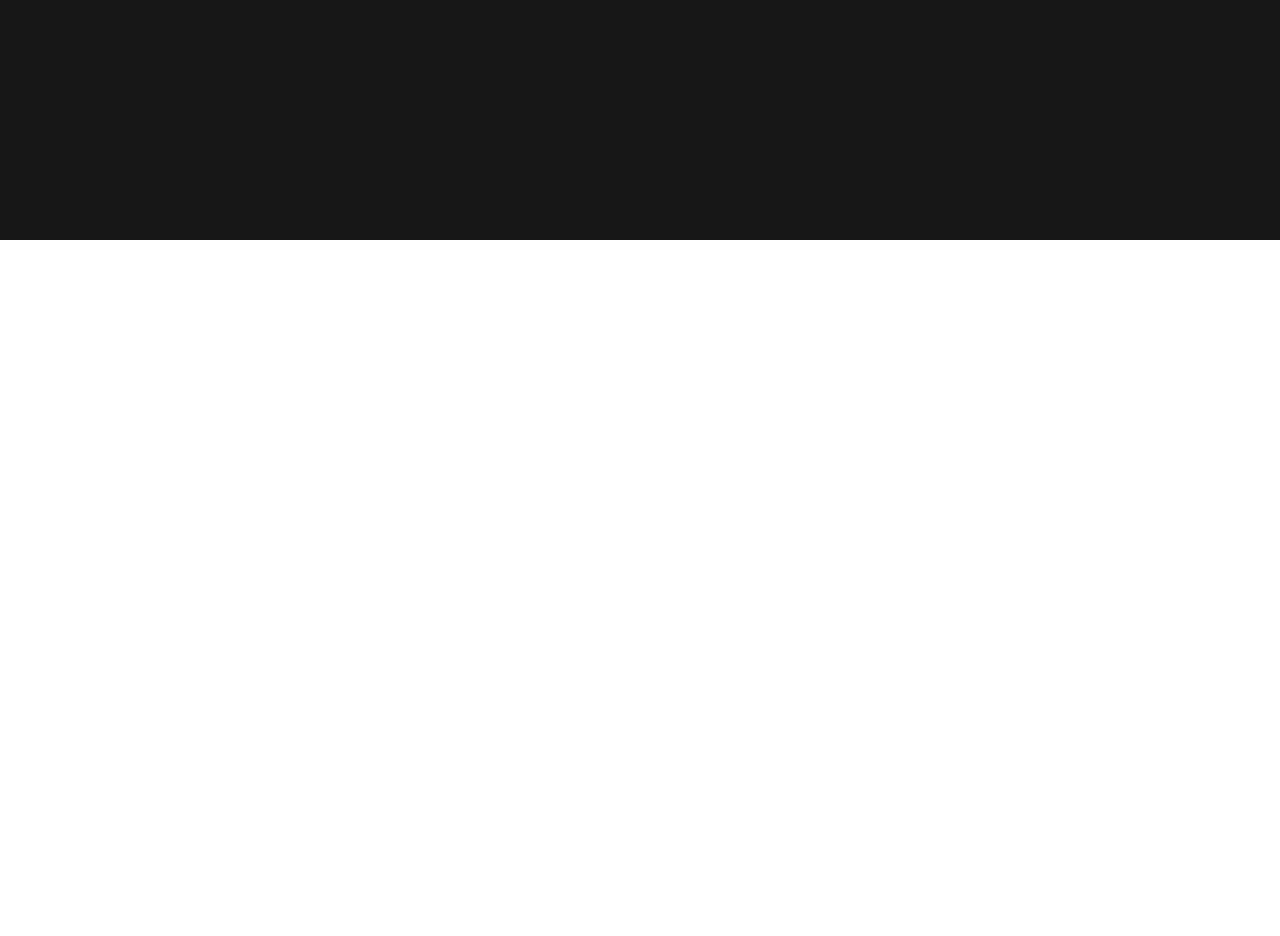
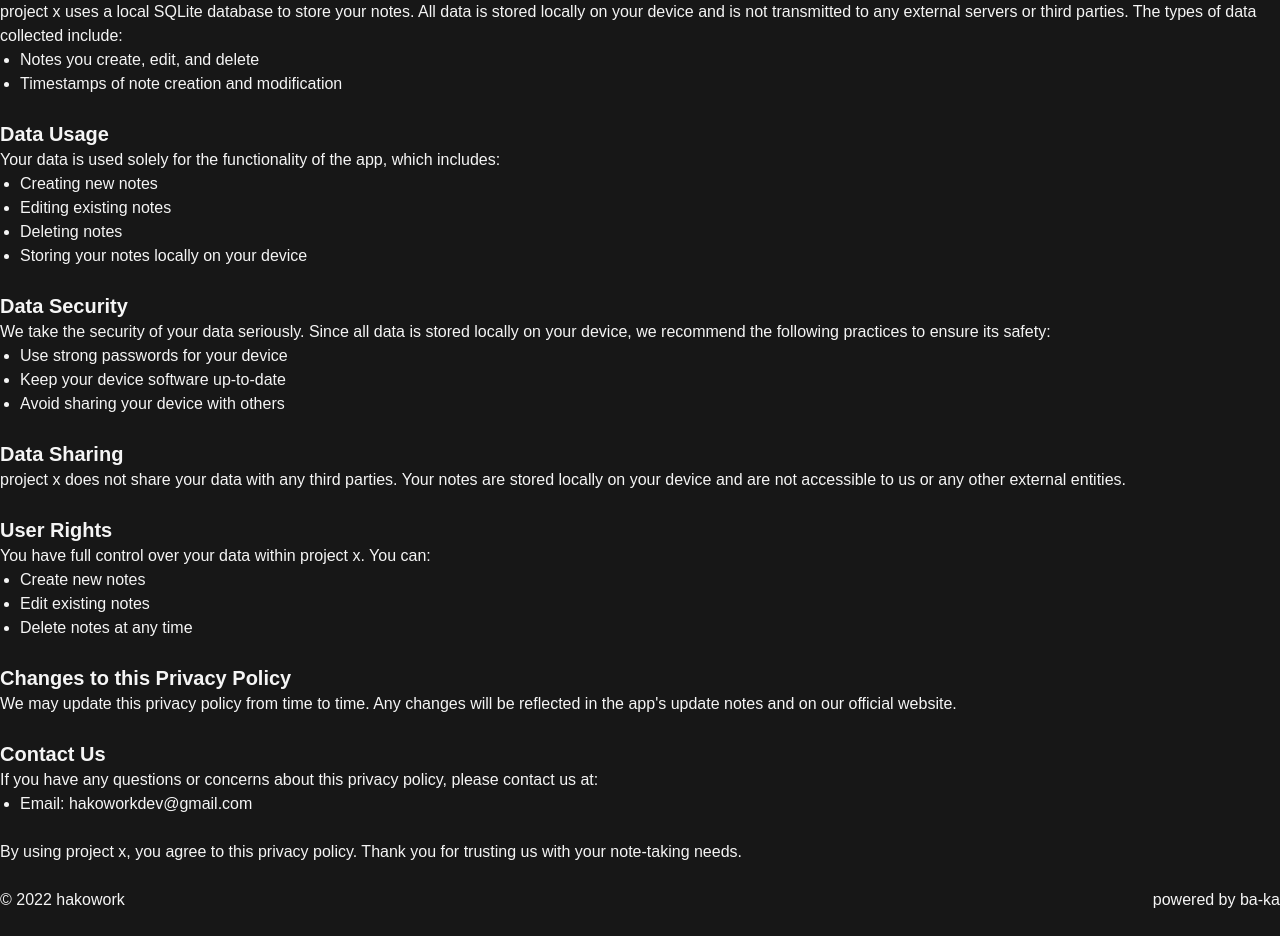
Before and after one commit to hakowork/index, a Next.js app: page /project/x/privacy-policy in a window 1280 px wide. Before the commit this address had no page. Shown: the part 560-1496 px from the top of the page. Before the commit the page ends 800 px from the top, so only its background shows below. Built offline with nearby package versions, Linux system fonts and the light colour scheme.

Commit message:
feat: add new page for project x privacy policy

```diff
--- /dev/null
+++ b/pages/project/x/privacy-policy.tsx
@@ -0,0 +1,77 @@
+import { NextPage } from "next"
+import Layout from "../../../components/layout"
+
+const Works: NextPage = () => {
+  return (
+    <Layout title="project x privacy policy">
+      <div className="sm:container sm:mx-auto pt-8 sm:pt-12 px-6 sm:px-0">
+        <h1 className="font-bold text-xl">Introduction</h1>
+        <p>Welcome to project x! This privacy policy outlines how we handle your information when you use our app for creating, deleting, and updating notes. We are committed to protecting your privacy and ensuring the security of your data.</p>
+
+        <br/>
+
+        <h1 className="font-bold text-xl">Information Collection</h1>
+        <p>project x uses a local SQLite database to store your notes. All data is stored locally on your device and is not transmitted to any external servers or third parties. The types of data collected include:</p>
+        <ul className="list-disc pl-5">
+          <li>Notes you create, edit, and delete</li>
+          <li>Timestamps of note creation and modification</li>
+        </ul>
+
+        <br/>
+
+        <h1 className="font-bold text-xl">Data Usage</h1>
+        <p>Your data is used solely for the functionality of the app, which includes:</p>
+        <ul className="list-disc pl-5">
+          <li>Creating new notes</li>
+          <li>Editing existing notes</li>
+          <li>Deleting notes</li>
+          <li>Storing your notes locally on your device</li>
+        </ul>
+
+        <br/>
+
+        <h1 className="font-bold text-xl">Data Security</h1>
+        <p>We take the security of your data seriously. Since all data is stored locally on your device, we recommend the following practices to ensure its safety:</p>
+        <ul className="list-disc pl-5">
+          <li>Use strong passwords for your device</li>
+          <li>Keep your device software up-to-date</li>
+          <li>Avoid sharing your device with others</li>
+        </ul>
+
+        <br/>
+
+        <h1 className="font-bold text-xl">Data Sharing</h1>
+        <p>project x does not share your data with any third parties. Your notes are stored locally on your device and are not accessible to us or any other external entities.</p>
+
+        <br/>
+
+        <h1 className="font-bold text-xl">User Rights</h1>
+        You have full control over your data within project x. You can:
+        <ul className="list-disc pl-5">
+          <li>Create new notes</li>
+          <li>Edit existing notes</li>
+          <li>Delete notes at any time</li>
+        </ul>
+
+        <br/>
+
+        <h1 className="font-bold text-xl">Changes to this Privacy Policy</h1>
+        <p>We may update this privacy policy from time to time. Any changes will be reflected in the app's update notes and on our official website.</p>
+
+        <br/>
+
+        <h1 className="font-bold text-xl">Contact Us</h1>
+        <p>If you have any questions or concerns about this privacy policy, please contact us at:</p>
+        <ul className="list-disc pl-5">
+          <li>Email: hakoworkdev@gmail.com</li>
+        </ul>
+
+        <br/>
+
+        <p>By using project x, you agree to this privacy policy. Thank you for trusting us with your note-taking needs.</p>
+      </div>
+    </Layout>
+  )
+}
+
+export default Works
```
